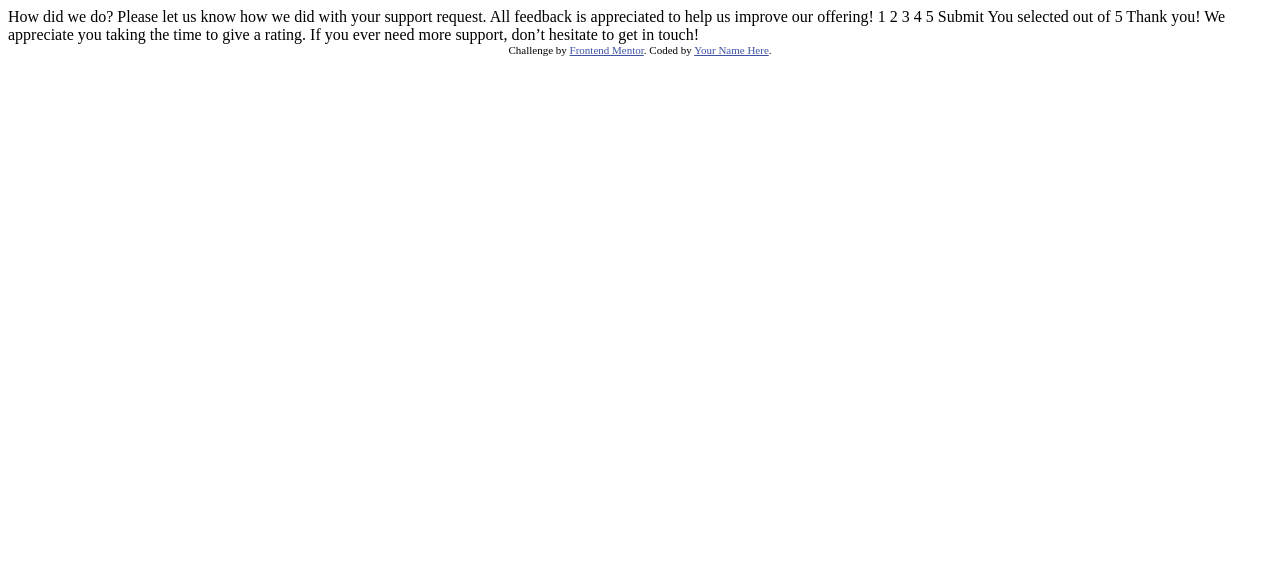
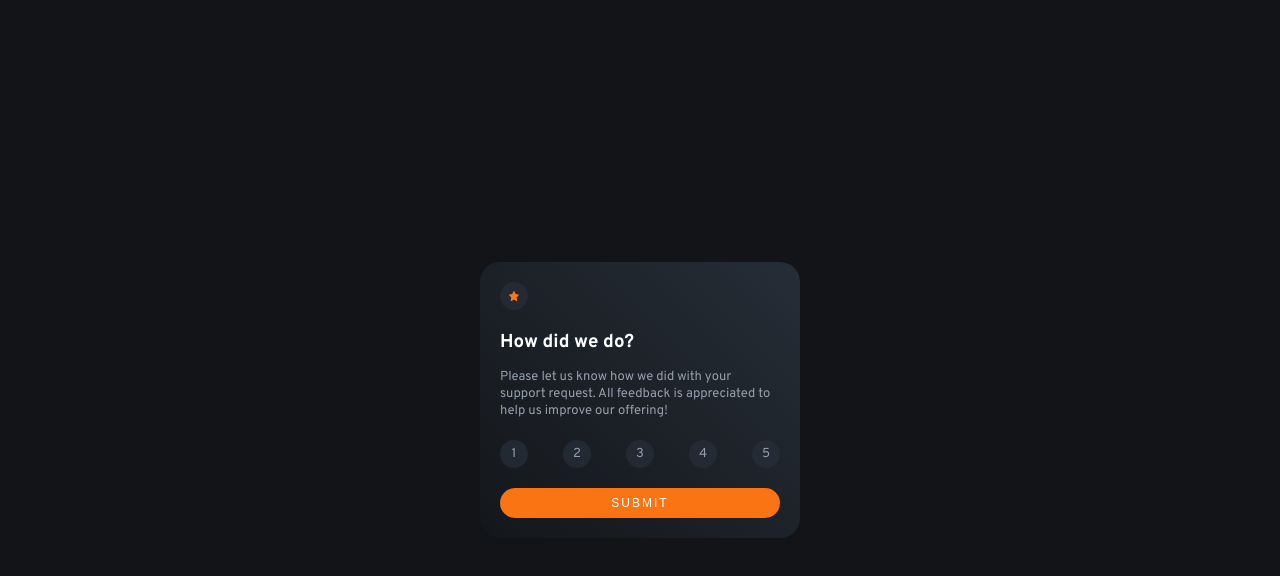
Before and after one commit to codewithmanas/Interactive-rating-component-frontendmentor, a plain HTML site: page index.html in a window 1280 px wide. Drawn offline with Linux system fonts and the light colour scheme.

Commit message:
rating state UI completed

```diff
--- /dev/null
+++ b/css/styles.css
@@ -0,0 +1,123 @@
+@import url('https://fonts.googleapis.com/css2?family=Overpass:wght@400;700&display=swap');
+
+
+* {
+    margin: 0;
+    padding: 0;
+    box-sizing: border-box;
+}
+
+.attribution {
+    font-size: 11px;
+    text-align: center;
+}
+
+.attribution a
+{
+    color: hsl(228, 45%, 44%);
+}
+
+body {
+    font-family: 'Overpass', sans-serif;
+    background-color: hsl(216, 12%, 8%);
+    color: #fff;
+    height: 100vh;
+    display: grid;
+    place-items: center;
+}
+
+.rating__card {
+    background: linear-gradient(45deg, hsl(213, 19%, 18%, 0.1), hsl(213, 19%, 18%));
+    padding: 20px;
+    padding-bottom: 20px;
+    border-radius: 20px;
+}
+
+.star__icon {
+    width: 28px;
+    height: 28px;
+    background-color: hsl(213, 19%, 18%, 0.8);
+    border-radius: 50%;
+    display: flex;
+    justify-content: center;
+    align-items: center;
+    margin-bottom: 20px;
+}
+
+.star__icon img {
+    width: 10px;
+}
+
+.card__heading {
+    margin-bottom: 15px;
+}
+
+.card__description {
+    font-size: small;
+    line-height: 1.3;
+    color: hsl(217, 12%, 63%);
+    margin-bottom: 20px;
+}
+
+
+.ratings {
+    display: flex;
+    justify-content: space-between;
+    margin-bottom: 20px;
+}
+
+.rating__number {
+    font-size: small;
+    width: 28px;
+    height: 28px;
+    background-color: hsl(213, 19%, 18%, 0.8);
+    border-radius: 50%;
+    display: flex;
+    justify-content: center;
+    align-items: center;
+    color: hsl(217, 12%, 63%);
+    text-decoration: none;
+}
+
+.rating__number:hover {
+    background-color: hsl(25, 97%, 53%);
+    color: #fff;
+    cursor: pointer;
+}
+
+.rating__number:focus {
+    background-color: hsl(216, 12%, 54%);
+    color: #fff;
+}
+
+.submit__button {
+    background-color: hsl(25, 97%, 53%);
+    border: none;
+    outline: none;
+    border-radius: 20px;
+    color: #fff;
+    width: 100%;
+    padding: 8px;
+    font-weight: 500;
+    font-size: 12px;
+    letter-spacing: 2px;
+}
+
+.submit__button:hover {
+    background-color: #fff;
+    color: hsl(25, 97%, 53%);
+    cursor: pointer;
+}
+/* utility classes */
+
+.container {
+    width: 100%;
+    margin-left: auto;
+    margin-right: auto;
+    padding-left: 0.5rem;
+    padding-right: 0.5rem;
+}
+
+.rating__card {
+    width: 320px;
+}
--- a/index.html
+++ b/index.html
@@ -2,48 +2,45 @@
 <html lang="en">
 <head>
   <meta charset="UTF-8">
-  <meta name="viewport" content="width=device-width, initial-scale=1.0"> <!-- displays site properly based on user's device -->
-
+  <meta name="viewport" content="width=device-width, initial-scale=1.0">
   <link rel="icon" type="image/png" sizes="32x32" href="./images/favicon-32x32.png">
-
-  <title>Frontend Mentor | Interactive rating component</title>
-
-  <!-- Feel free to remove these styles or customise in your own stylesheet 👍 -->
-  <style>
-    .attribution { font-size: 11px; text-align: center; }
-    .attribution a { color: hsl(228, 45%, 44%); }
-  </style>
+  <title>Interactive rating component | Frontend Mentor</title>
+  <link rel="stylesheet" href="css/styles.css" type="text/css" />
 </head>
 <body>
-
-  <!-- Rating state start -->
-
-  How did we do?
-
-  Please let us know how we did with your support request. All feedback is appreciated
-  to help us improve our offering!
-
-  1 2 3 4 5
-
-  Submit
-
-  <!-- Rating state end -->
+  <div class="rating__card">
+    <div class="star__icon">
+      <img src="images/icon-star.svg" alt="star icon">
+    </div>
+    <h3 class="card__heading">How did we do?</h3>
+    <p class="card__description">Please let us know how we did with your support request. All feedback is appreciated
+      to help us improve our offering!</p>
+    <div class="ratings">
+      <a href="#" class="rating__number">1</a>
+      <a href="#" class="rating__number">2</a>
+      <a href="#" class="rating__number">3</a>
+      <a href="#" class="rating__number">4</a>
+      <a href="#" class="rating__number">5</a>
+    </div>
+    <button type="submit" class="submit__button">SUBMIT</button>
+  </div>
 
   <!-- Thank you state start -->
 
-  You selected <!-- Add rating here --> out of 5
+  <!-- You selected Add rating here out of 5 -->
 
-  Thank you!
+  <!-- Thank you!
 
   We appreciate you taking the time to give a rating. If you ever need more support,
-  don’t hesitate to get in touch!
+  don&apos;t hesitate to get in touch! -->
 
   <!-- Thank you state end -->
 
 
-  <div class="attribution">
+  <!-- <div class="attribution">
     Challenge by <a href="https://www.frontendmentor.io?ref=challenge" target="_blank">Frontend Mentor</a>.
     Coded by <a href="#">Your Name Here</a>.
-  </div>
+  </div> -->
+  <!-- <a href="https://www.flaticon.com/free-icons/star" title="star icons">Star icons created by Pixel perfect - Flaticon</a> -->
 </body>
 </html>
```
Also changed, not shown: js/app.js (added).
